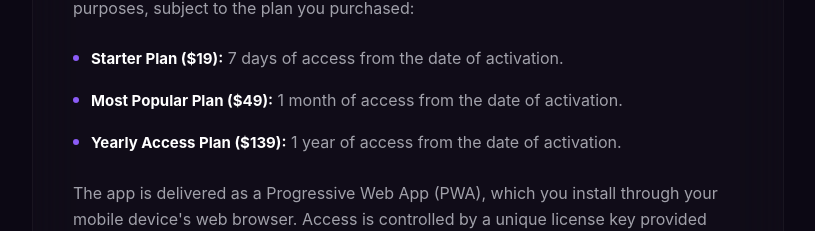
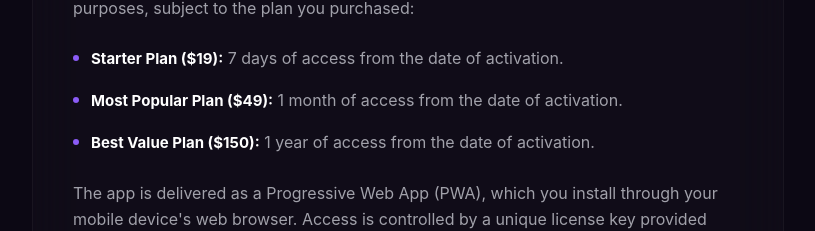
Before and after one commit to Nullsec-Zeroday/rp-wallet-hub, a Next.js app in the folder apps/hub/: page /terms in a window 1280 px wide. Shown: the part 1577-1808 px from the top of the page, without its empty margins (232-1047 px from the left). Built offline with nearby package versions, Linux system fonts and the light colour scheme; no server answers.

Commit message:
feat: update yearly pricing and badge text while styling original price strikethrough with a custom rotated line

```diff
--- a/apps/hub/app/(marketing)/buy/page.tsx
+++ b/apps/hub/app/(marketing)/buy/page.tsx
@@ -157,7 +157,7 @@ function BuyContent() {
                 <div className="text-white/80 font-medium text-lg mb-4 text-center">{isStarter ? "7 Days Access" : isPopular ? "1 Month Access" : "1 Year Access"}</div>
 
                 <div className="flex items-baseline justify-center gap-1 mb-10">
-                  {plan.originalPrice && <span className="text-2xl md:text-3xl font-display font-medium text-white/40 line-through mr-1">{plan.originalPrice}</span>}
+                  {plan.originalPrice && <span className="relative text-2xl md:text-3xl font-display font-medium text-white/40 mr-1.5 after:absolute after:inset-x-0 after:top-1/2 after:h-[2px] after:-translate-y-1/2 after:-rotate-[20deg] after:bg-current">{plan.originalPrice}</span>}
                   <span className="text-5xl md:text-6xl font-display font-bold text-white tracking-tight">{plan.price}</span>
                 </div>
 
--- a/apps/hub/components/marketing/landing-content.tsx
+++ b/apps/hub/components/marketing/landing-content.tsx
@@ -569,7 +569,7 @@ export default function LandingContent() {
                 <div className="text-white/80 font-medium text-lg mb-4 text-center">{isStarter ? "7 Days Access" : isPopular ? "1 Month Access" : "1 Year Access"}</div>
 
                 <div className="flex items-baseline justify-center gap-1 mb-10">
-                  {plan.originalPrice && <span className="text-2xl md:text-3xl font-display font-medium text-white/40 line-through mr-1">{plan.originalPrice}</span>}
+                  {plan.originalPrice && <span className="relative text-2xl md:text-3xl font-display font-medium text-white/40 mr-1.5 after:absolute after:inset-x-0 after:top-1/2 after:h-[2px] after:-translate-y-1/2 after:-rotate-[20deg] after:bg-current">{plan.originalPrice}</span>}
                   <span className="text-5xl md:text-6xl font-display font-bold text-white tracking-tight">{plan.price}</span>
                 </div>
 
--- a/apps/hub/lib/pricing-config.ts
+++ b/apps/hub/lib/pricing-config.ts
@@ -62,9 +62,9 @@ export const PRICING_PLANS: Record<string, PricingPlan> = {
   },
   yearly: {
     id: "yearly",
-    name: "Yearly Access",
-    price: "$139",
-    priceNum: 139,
+    name: "Best Value",
+    price: "$150",
+    priceNum: 150,
     duration: "1 year access",
     durationDays: 365,
     allowedRedemptions: 2,
@@ -77,7 +77,8 @@ export const PRICING_PLANS: Record<string, PricingPlan> = {
       { text: "Early access to new features", included: true },
     ],
     buyUrl: process.env.NEXT_PUBLIC_SELLAUTH_YEARLY_URL || "https://rp-wallet.sellauth.com/product/yearly",
-    badgeText: "YEARLY ACCESS",
+    badgeText: "BEST VALUE",
+    originalPrice: "$300",
     sellauthProductId: Number(process.env.NEXT_PUBLIC_SELLAUTH_YEARLY_PRODUCT_ID || 0),
     sellauthVariantId: Number(process.env.NEXT_PUBLIC_SELLAUTH_YEARLY_VARIANT_ID || 0),
   },
```
